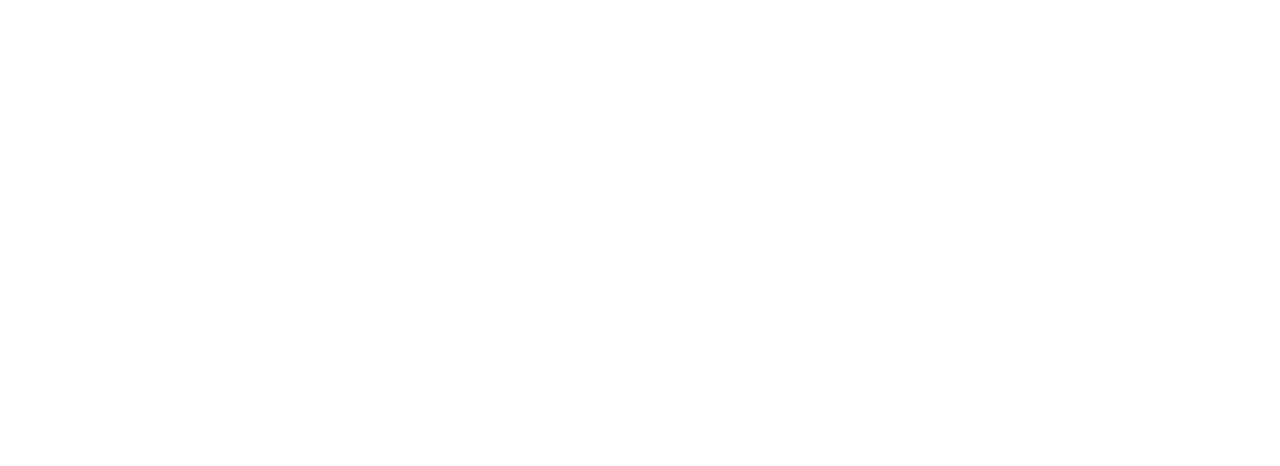
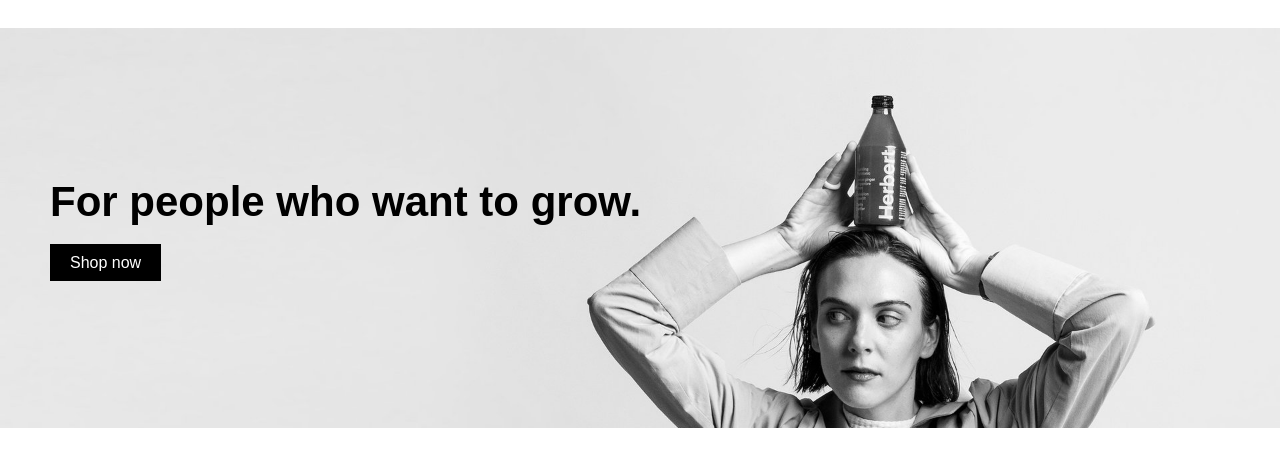
Before and after one commit to simonrdt/web-programming, a website: page assets/02-session/uebung/index.html in a window 1280 px wide. Drawn offline with Linux system fonts and the light colour scheme; a web font is replaced by a local one.

Commit message:
Add material from last week

```diff
--- a/assets/02-session/uebung/index.html
+++ b/assets/02-session/uebung/index.html
@@ -7,6 +7,12 @@
   </head>
   <body>
     <header>
+      <div class="Header-content">
+        <h1>
+          For people who want to grow.
+        </h1>
+        <a class="button" href="#">Shop now</a>
+      </div>
     </header>
     <main>
     </main>
--- a/assets/02-session/uebung/style.css
+++ b/assets/02-session/uebung/style.css
@@ -14,3 +14,27 @@ img {
 a {
   text-decoration: none;
 }
+
+header {
+  background: url(assets/header-background.jpg);
+  background-size: cover;
+  height: 50vh;
+}
+
+h1 {
+  font-size: 42px;
+  padding-top: 150px;
+}
+
+.button {
+  background: #000000;
+  color: #ffffff;
+  padding-top: 10px;
+  padding-bottom: 10px;
+  padding-left: 20px;
+  padding-right: 20px;
+}
+
+.Header-content {
+  margin-left: 50px;
+}
```
Also changed, not shown: index.html (+3 -0 lines).
